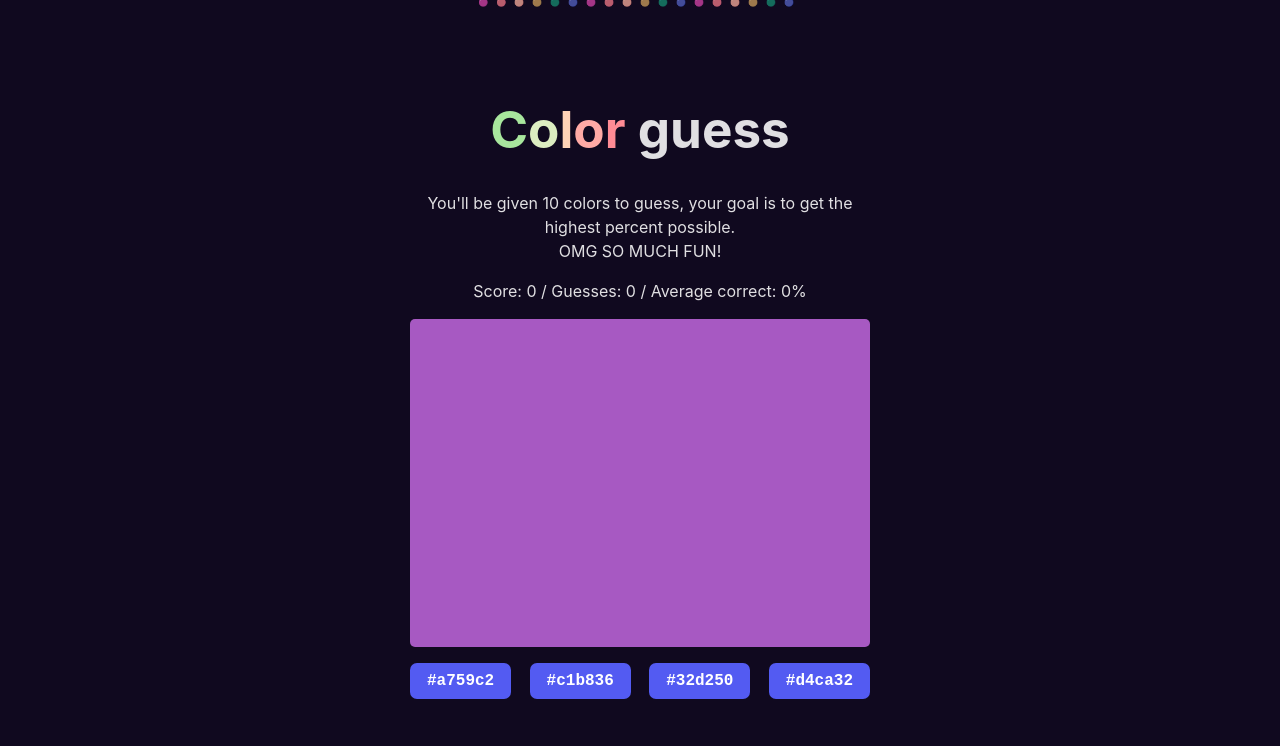
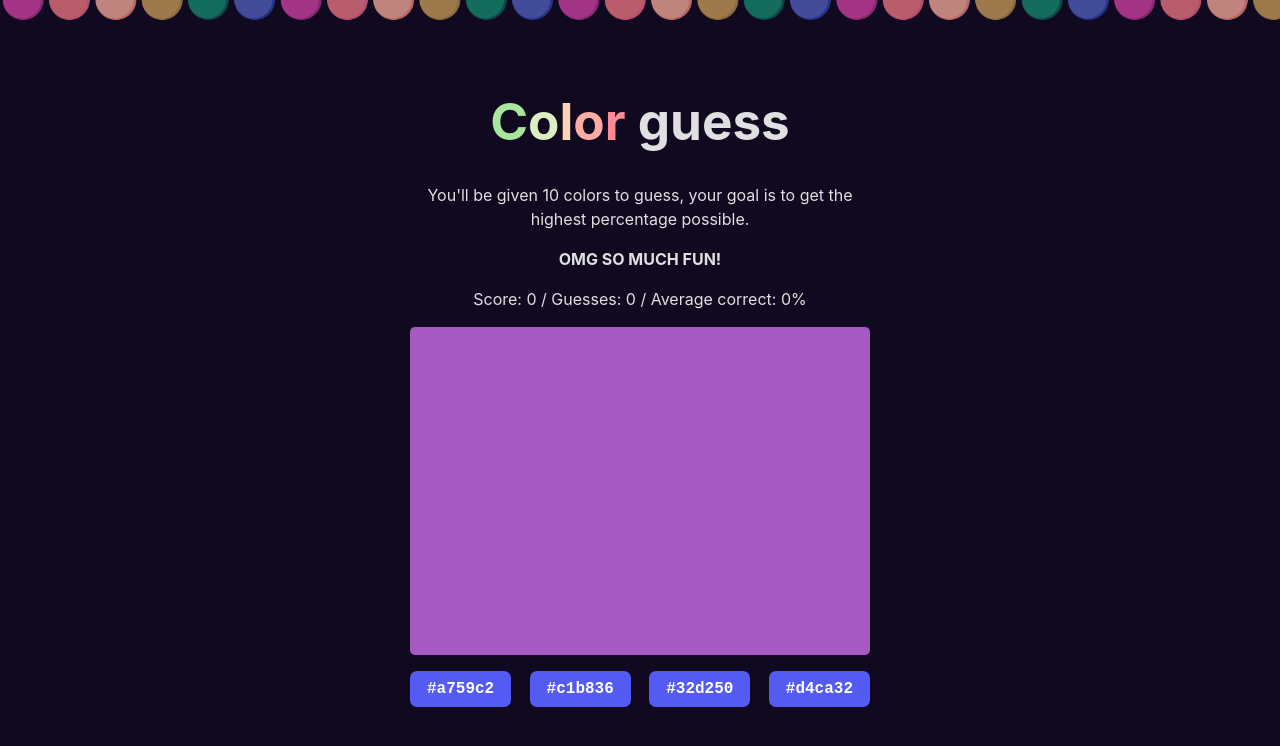
Before and after one commit to mikowl/hex-color-game, a React (Vite) app: page / in a window 1280 px wide. Shown: the top 746 px of the page. Built offline with nearby package versions, Linux system fonts and the light colour scheme.

Commit message:
Give good guessers a piece of cake

```diff
--- a/src/App.css
+++ b/src/App.css
@@ -90,11 +90,11 @@
   margin-top: 1rem;
 }
 .rnbw {
-  font-size: 0.5rem;
-  letter-spacing: 0.5rem;
+  font-size: 2.9vw;
+  white-space: pre;
   display: inline-block;
   position: fixed;
-  top: -10px;
+  top: -13px;
   left: 0;
   right: 0;
   width: 100%;
--- a/src/App.tsx
+++ b/src/App.tsx
@@ -109,7 +109,9 @@ function App() {
 
   return (
     <div className="hex-color-game">
-      <span className="rnbw">🔴🟠🟡🟢🔵🟣🔴🟠🟡🟢🔵🟣🔴🟠🟡🟢🔵🟣</span>
+      <span className="rnbw">
+        🔴🟠🟡🟢🔵🟣🔴🟠🟡🟢🔵🟣🔴🟠🟡🟢🔵🟣🔴🟠🟡🟢🔵🟣🔴🟠🟡🟢🔵🟣🔴🟠🟡🟢🔵🟣
+      </span>
       <h1>
         <span>C</span>
         <span>o</span>
@@ -119,8 +121,10 @@ function App() {
       </h1>
       <p>
         You'll be given 10 colors to guess, your goal is to get the highest
-        percent possible. <br />
-        OMG SO MUCH FUN!
+        percentage possible.
+      </p>
+      <p>
+        <strong>OMG SO MUCH FUN!</strong>
       </p>
       <p>
         Score: {game.score} / Guesses: {game.guesses} / Average correct:{" "}
@@ -153,6 +157,7 @@ function App() {
                     <br />
                     You scored {game.average}%!
                   </p>
+                  {game.average >= 80 && <p>Amazing, you get 🍰!</p>}
                   <button onClick={() => restartGame()}>Play again?</button>
                 </>
               </div>
```
